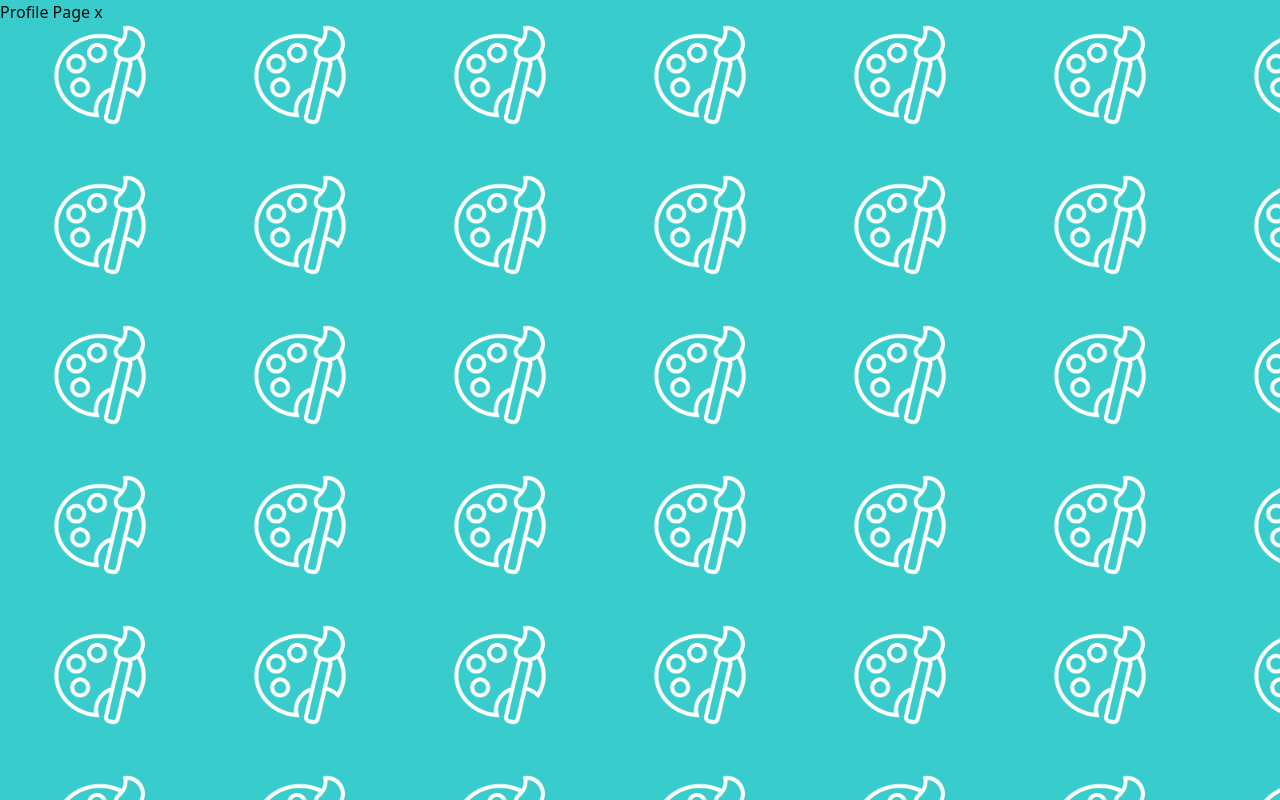
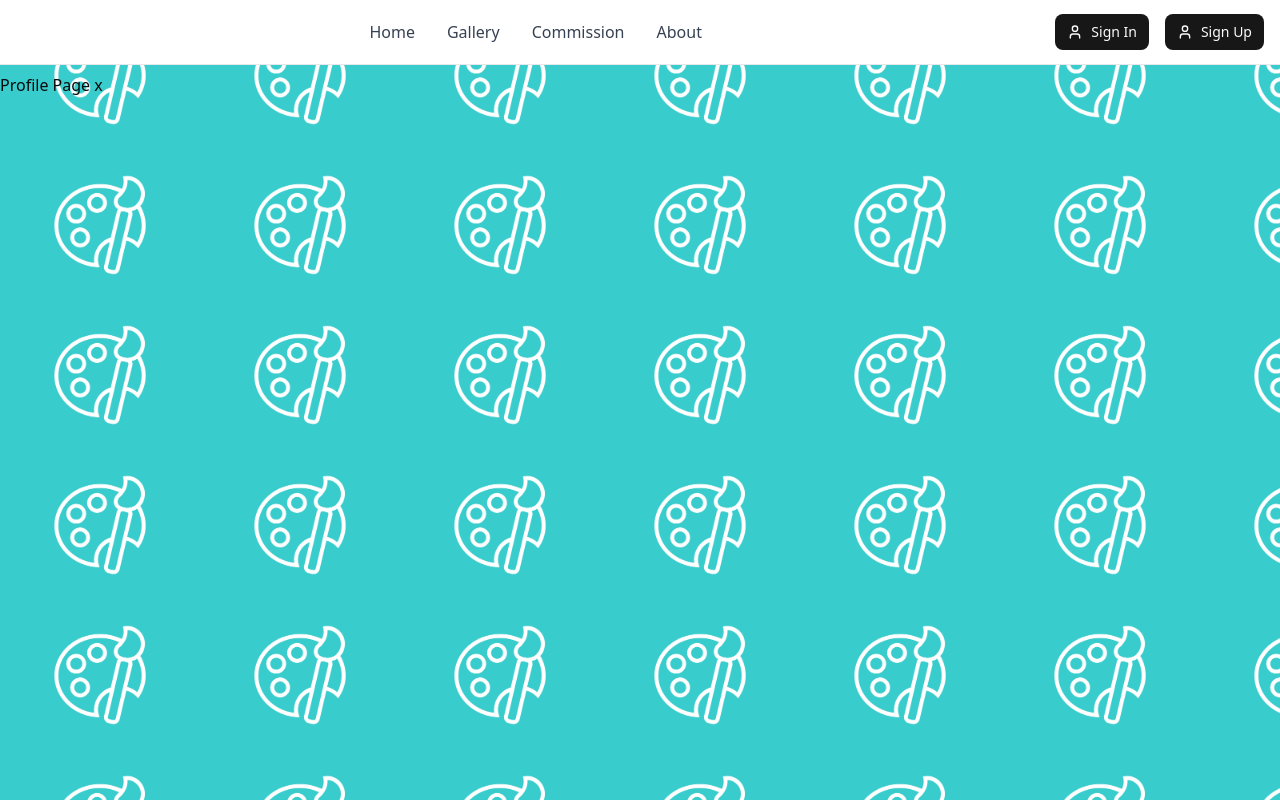
Before and after one commit to Cremacious/animal-art, a Next.js app: page /user/profile in a window 1280 px wide. Built offline with nearby package versions, Linux system fonts and the light colour scheme; no server answers.

Commit message:
LAyout added to user page

```diff
--- a/app/(auth)/sign-in/page.tsx
+++ b/app/user/layout.tsx
@@ -1,22 +1,17 @@
-import SignInForm from './sign-in-form';
-import { auth } from '@/auth';
-import { redirect } from 'next/navigation';
+import MainNavbar from '@/components/shared/header/MainNavbar';
 
-const SignInPage = async () => {
-
-  const session = await auth();
-
-    if (session) {
-      return redirect('/');
-    }
-
+export default function RootLayout({
+  children,
+}: Readonly<{
+  children: React.ReactNode;
+}>) {
   return (
-    <div className="flex min-h-svh w-full items-center justify-center p-6 md:p-10">
-      <div className="w-full max-w-sm">
-        <SignInForm />
+    <div className="flex flex-col">
+      <MainNavbar />
+      <div className="flex flex-1 overflow-hidden">
+        <main className="flex-1 wrapper relative z-10">{children}</main>
       </div>
+      {/* <Footer /> */}
     </div>
   );
-};
-
-export default SignInPage;
+}
```
